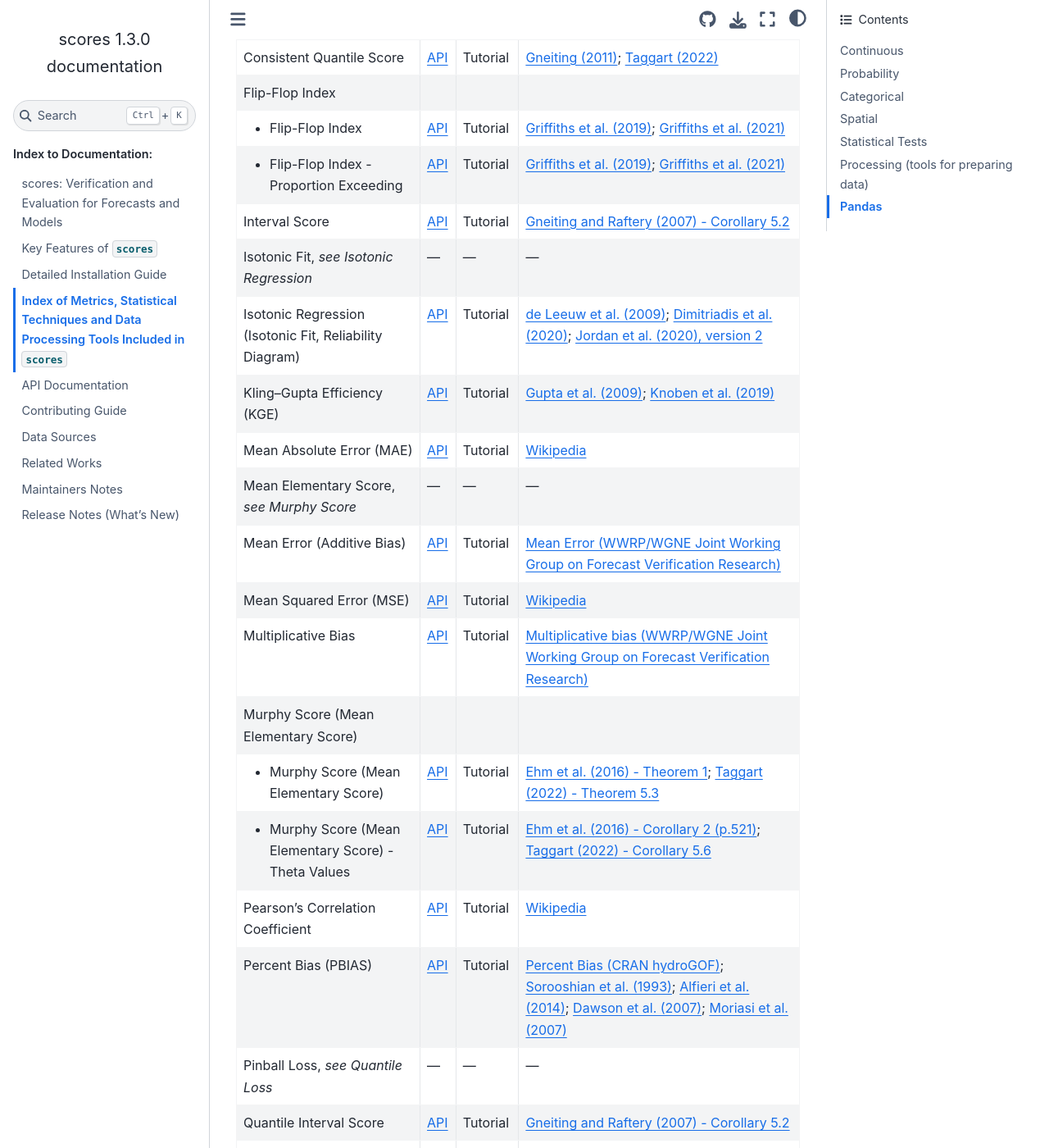
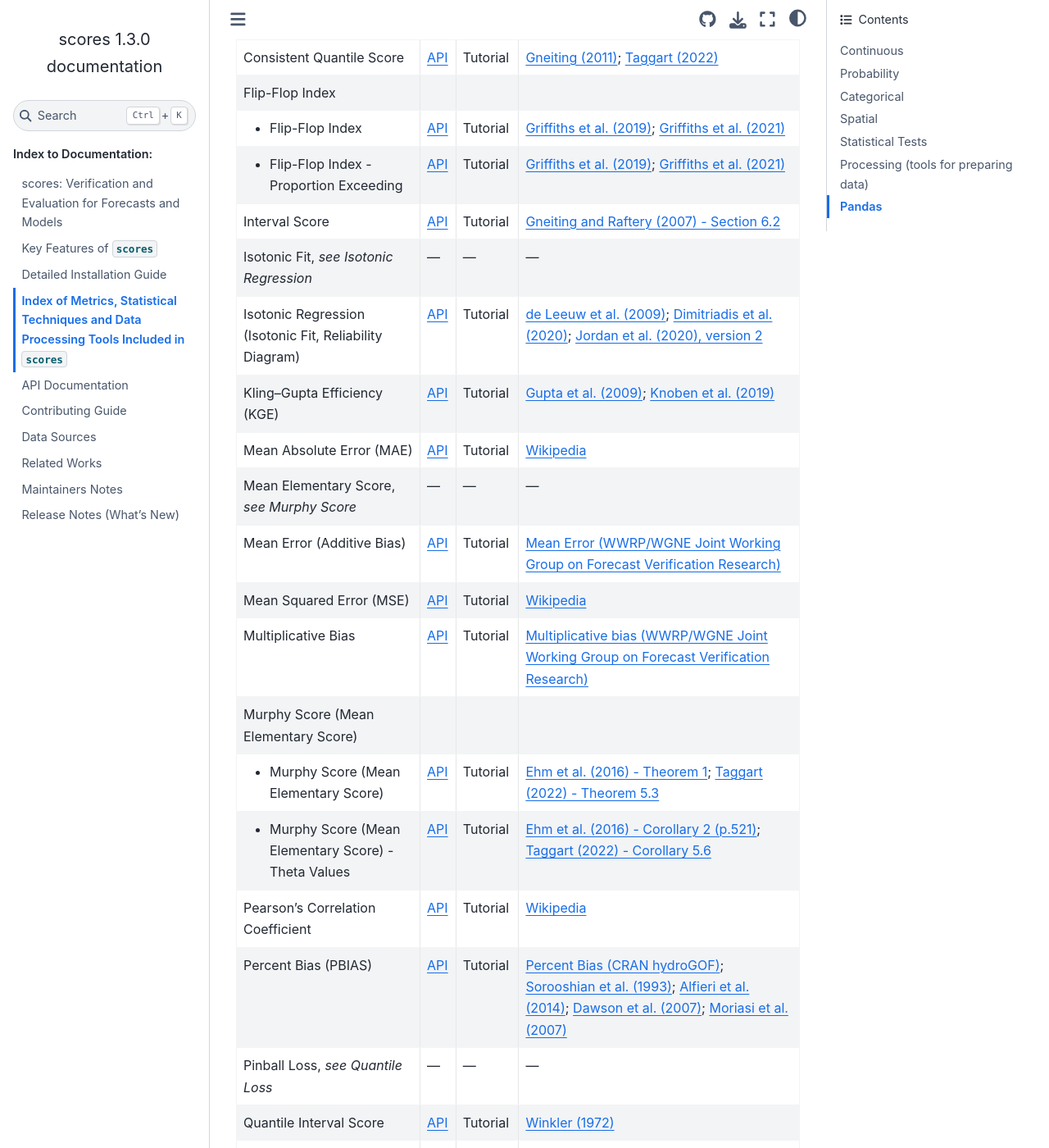
Before and after one commit to nci/scores, a Sphinx documentation site: the page built from docs/included.md, in a window 1280 px wide and 1400 px high, scrolled down 461 px. Shown: the whole window at 82% size. Built offline with Sphinx 7.4.7 and the Sphinx Book theme 1.1.4, drawn with Linux system fonts in a browser that asks for light colours; pages that are not in the unit, such as notebooks, are missing from menus.

```diff
--- a/docs/included.md
+++ b/docs/included.md
@@ -48,7 +48,7 @@
 * - Interval Score
   - [API](api.md#scores.continuous.interval_score)
   - [Tutorial](project:./tutorials/Quantile_Interval_And_Interval_Scores.md)
-  - [Gneiting and Raftery (2007) - Corollary 5.2](https://doi.org/10.1198/016214506000001437)
+  - [Gneiting and Raftery (2007) - Section 6.2](https://doi.org/10.1198/016214506000001437)
 * - Isotonic Fit, *see Isotonic Regression*
   - &mdash;
   - &mdash;
@@ -116,7 +116,7 @@
 * - Quantile Interval Score
   - [API](api.md#scores.continuous.quantile_interval_score)
   - [Tutorial](project:./tutorials/Quantile_Interval_And_Interval_Scores.md)
-  - [Gneiting and Raftery (2007) - Corollary 5.2](https://doi.org/10.1198/016214506000001437)
+  - [Winkler (1972) ](https://doi.org/10.2307/2284720)
 * - Quantile Loss (Quantile Score, Pinball Loss)
   - [API](api.md#scores.continuous.quantile_score)
   - [Tutorial](project:./tutorials/Quantile_Loss.md)
```
Also changed, not shown: 2 other files.
